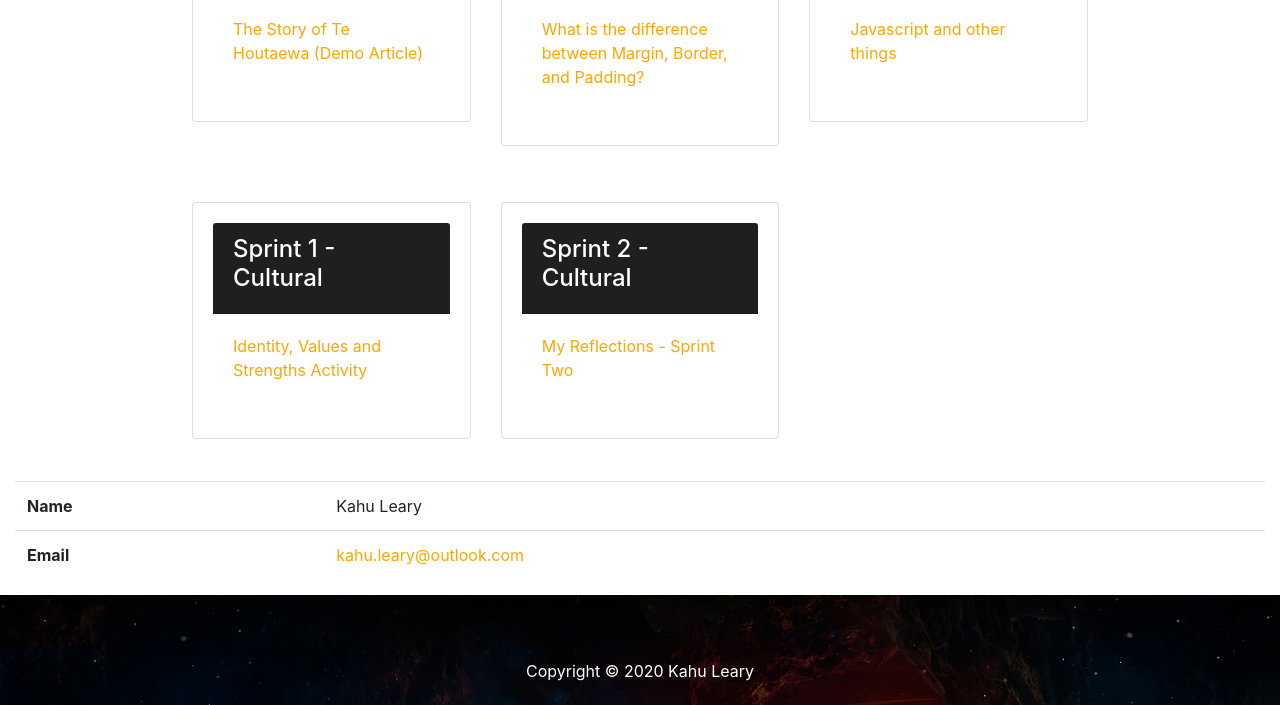
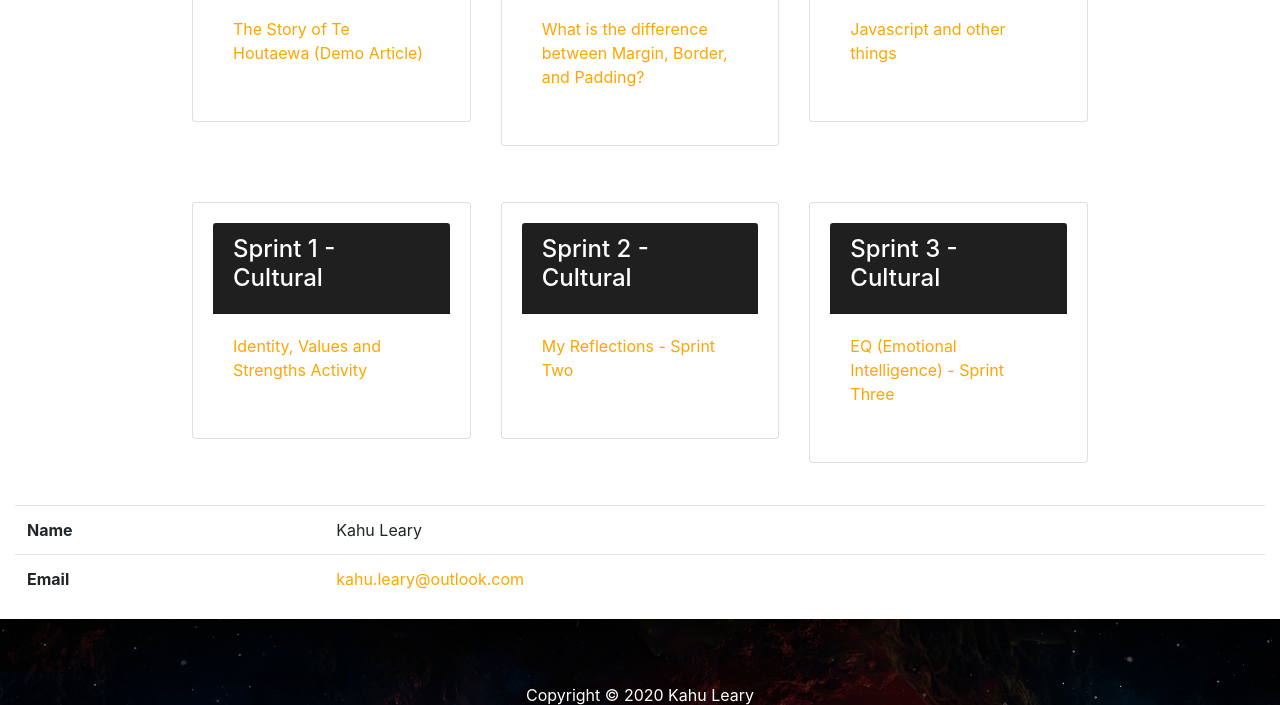
Before and after one commit to Kahu-Leary/Kahu-Leary.github.io, a plain HTML site: page blog/blog.html in a window 1280 px wide. Shown: the part 520-1225 px from the top of the page. Drawn offline with nearby package versions, Linux system fonts and the light colour scheme.

Commit message:
Update blogs for sprint 3

```diff
--- a/blog/blog.html
+++ b/blog/blog.html
@@ -141,6 +141,23 @@
         </a>
       </div>
     </div>
+
+    <div class="col-4">
+
+      <div class="card">
+        <a href="/blog/sprint3-cultural.html">
+          <div class="card-header">
+            <h4>Sprint 3 - Cultural</h4>
+          </div>
+
+          <div class="card-body">
+
+            <p>EQ (Emotional Intelligence) - Sprint Three</p>
+
+          </div>
+        </a>
+      </div>
+    </div>
   </div>
 
     <div class="col-12">
```
Also changed, not shown: index.html (+17 -0 lines).
